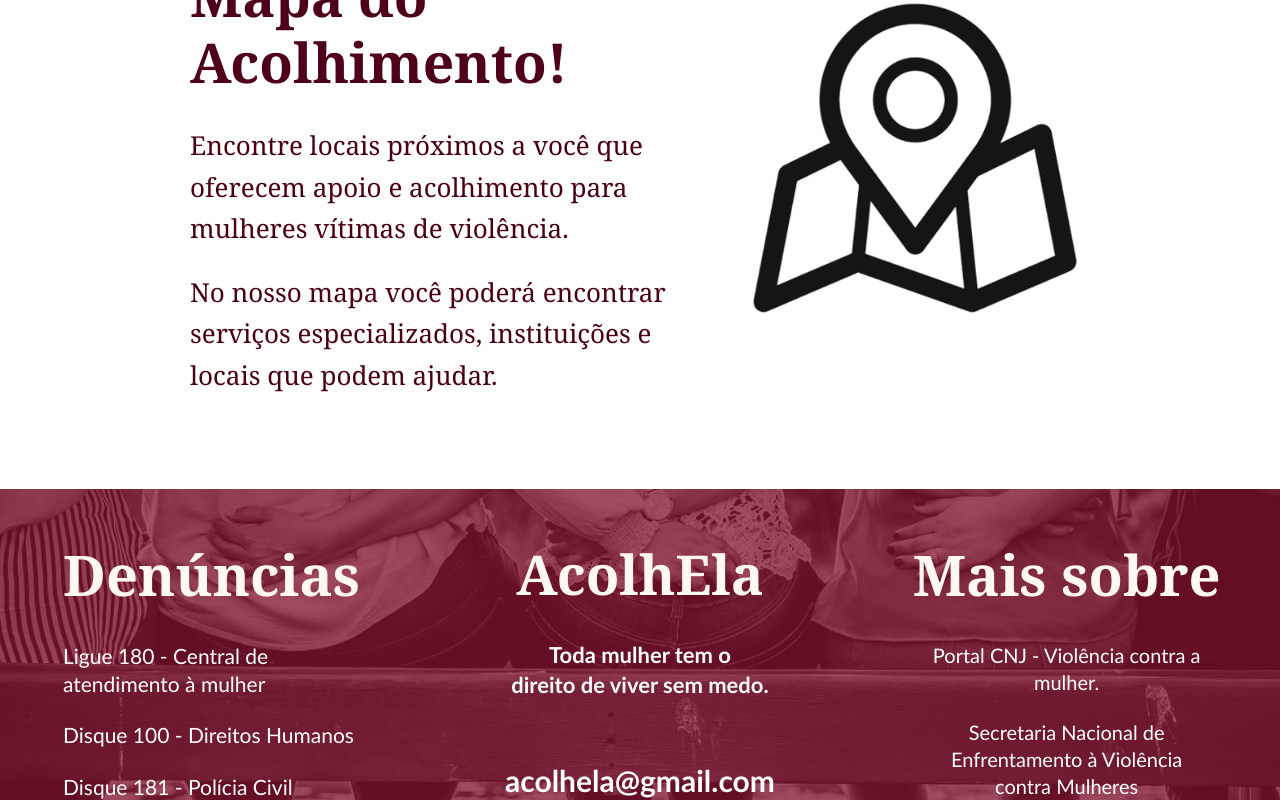
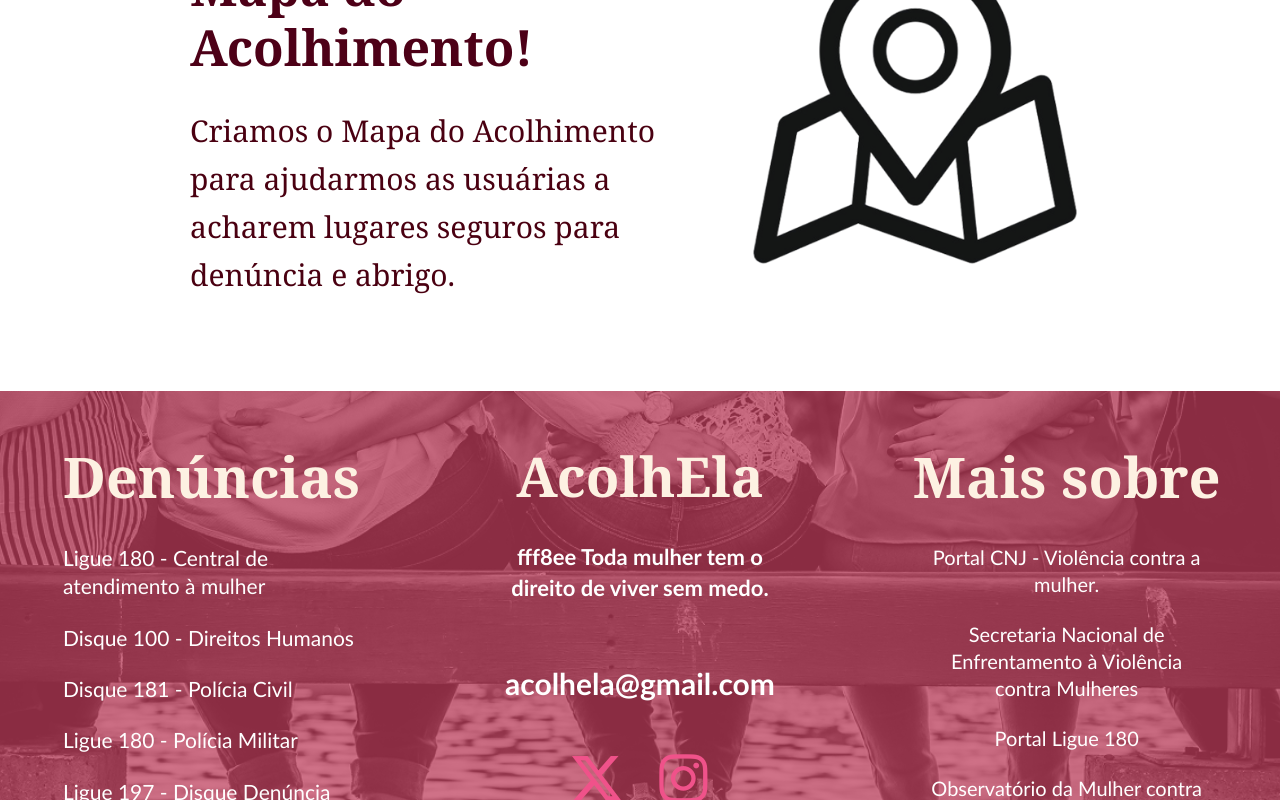
Before and after one commit to karinycapanema/AcolhEla, a Vue app: page / in a window 1280 px wide. Shown: the part 3180-3980 px from the top of the page. Built offline with nearby package versions, Linux system fonts and the light colour scheme.

Commit message:
Adiciona Font Awesome como dependência e atualiza estilos no footer e mapa de acolhimento

```diff
--- a/package.json
+++ b/package.json
@@ -13,6 +13,7 @@
     "format": "prettier --write --experimental-cli src/"
   },
   "dependencies": {
+    "@fortawesome/fontawesome-free": "^7.3.1",
     "vue": "^3.5.40",
     "vue-router": "^5.2.0"
   },
--- a/src/components/home/MapaAcolhimentoSection.vue
+++ b/src/components/home/MapaAcolhimentoSection.vue
@@ -6,13 +6,7 @@
       <h2>Conheça nosso Mapa do Acolhimento!</h2>
 
       <p>
-        Encontre locais próximos a você que oferecem apoio e
-        acolhimento para mulheres vítimas de violência.
-      </p>
-
-      <p>
-        No nosso mapa você poderá encontrar serviços
-        especializados, instituições e locais que podem ajudar.
+Criamos o Mapa do Acolhimento para ajudarmos as usuárias a acharem lugares seguros para denúncia e abrigo.
       </p>
 
     </div>
@@ -62,7 +56,7 @@
 
   font-family: Georgia, "Times New Roman", serif;
 
-  font-size: 55px;
+  font-size: 50px;
 
   line-height: 1.2;
 
@@ -75,7 +69,7 @@
   color: #4A0011;
 
   font-family: Georgia, 'Times New Roman', serif;
-  font-size: 26px;
+  font-size: 30px;
 
   line-height: 1.6;
 }
--- a/src/components/layout/AppFooter.vue
+++ b/src/components/layout/AppFooter.vue
@@ -59,7 +59,7 @@
           AcolhEla
         </a>
 
-        <p class="footer-slogan">
+        <p class="footer-slogan">fff8ee
           Toda mulher tem o<br />
           direito de viver sem medo.
         </p>
@@ -173,7 +173,7 @@
   position: absolute;
   inset: 0;
 
-  background-color: rgba(137, 20, 48, 0.72);
+  background-color: rgba(192, 62, 92, 0.72);
 
   z-index: 1;
 }
@@ -217,7 +217,7 @@
 .footer-logo {
   margin: 0;
 
-  color: #fff8ee;
+  color: #FDF1E2;
 
   font-family: Georgia, "Times New Roman", serif;
   font-size: 56px;
--- a/src/main.js
+++ b/src/main.js
@@ -1,4 +1,5 @@
 import './assets/main.css'
+import '@fortawesome/fontawesome-free/css/all.min.css'
 
 import { createApp } from 'vue'
 import App from './App.vue'
```
Also changed, not shown: 1 other file (tests, documents, lock files or other folders).
